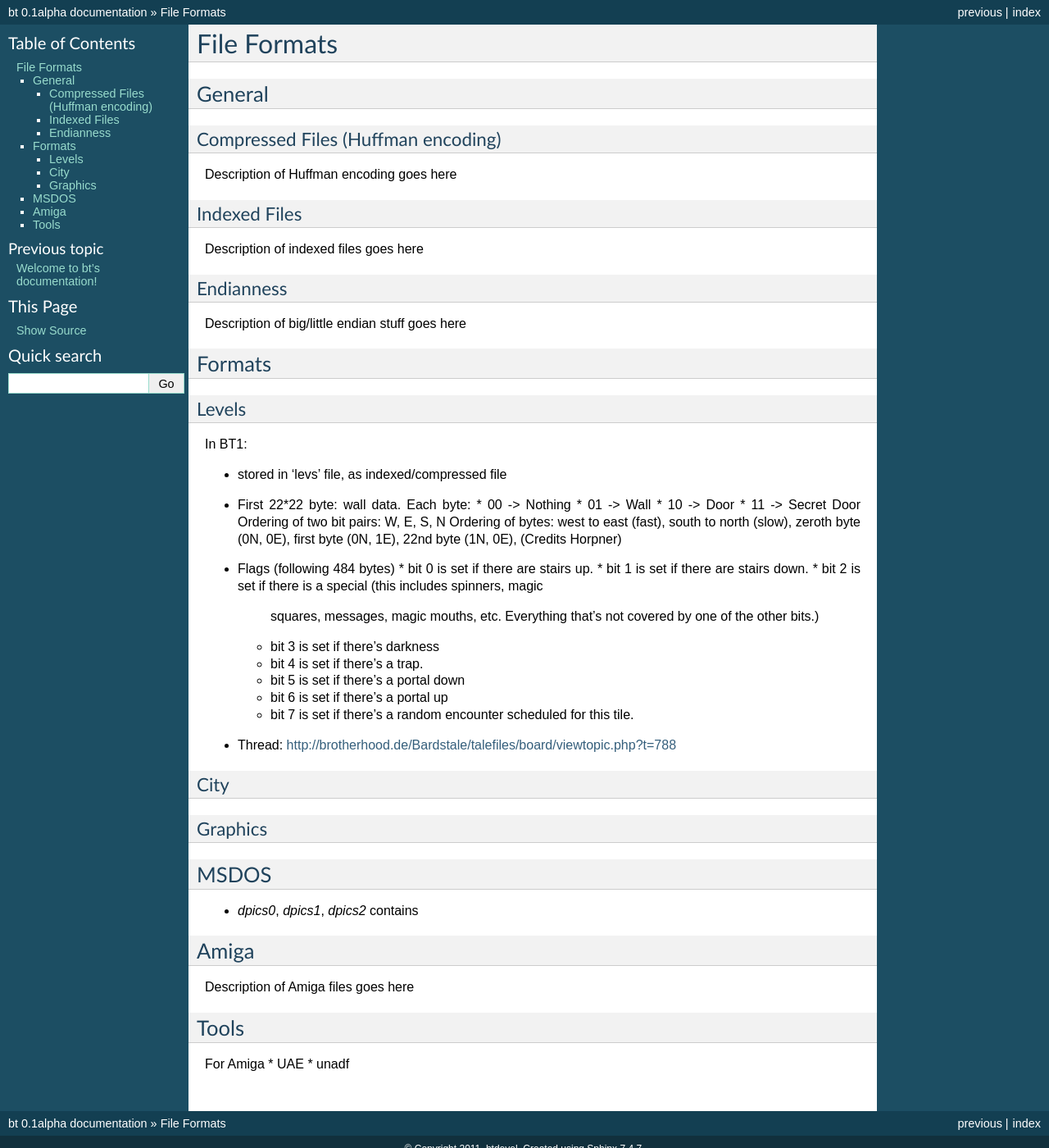
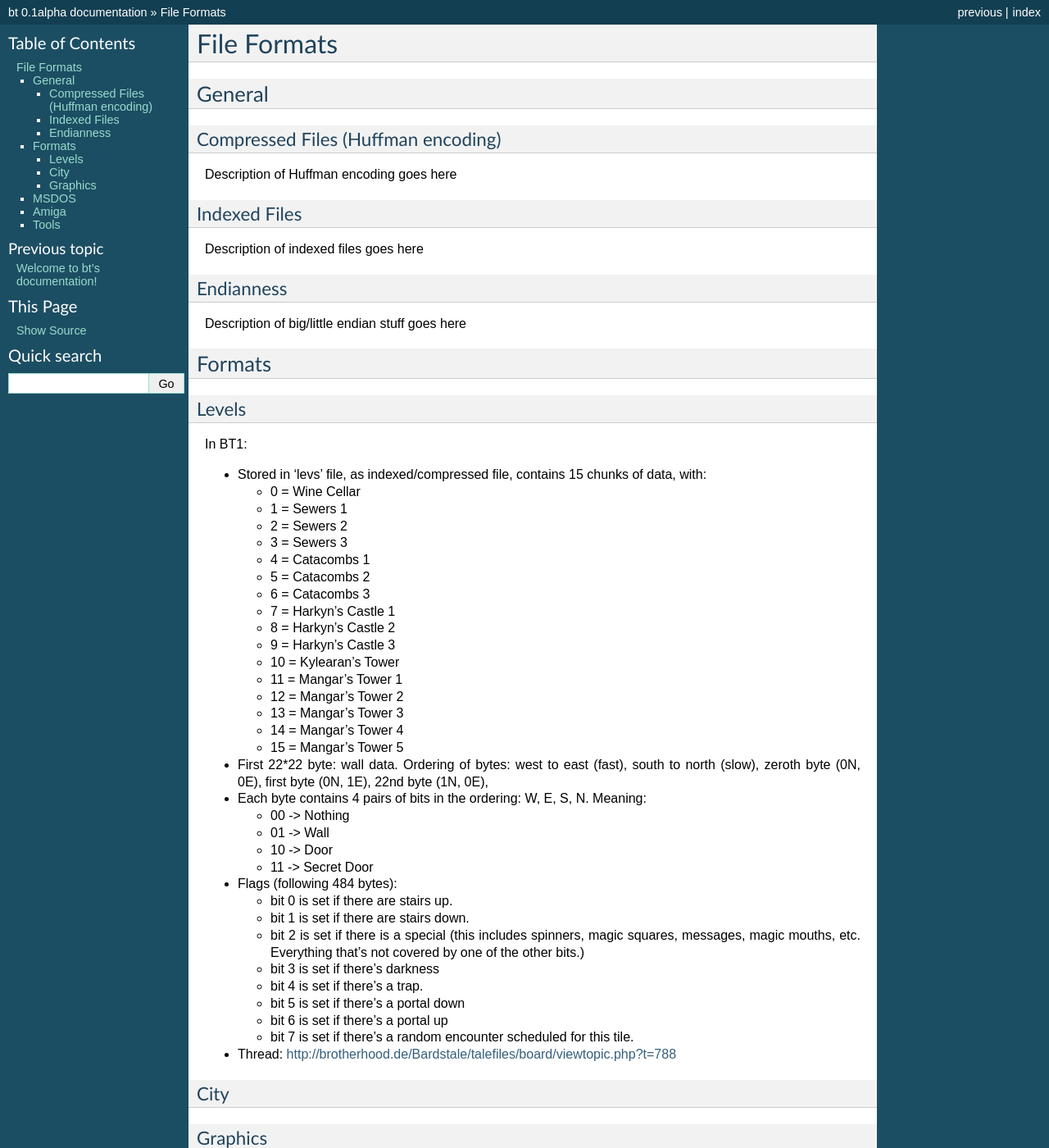
Before and after one commit to btdevel/bt, a Sphinx documentation site: the page built from doc/source/file_formats.rst, in a window 1280 px wide and 1400 px high. Shown: the whole window at 82% size. Built offline with Sphinx 7.4.7, drawn with Linux system fonts in a browser that asks for light colours.

Commit message:
updated docs

```diff
--- a/doc/source/file_formats.rst
+++ b/doc/source/file_formats.rst
@@ -29,19 +29,40 @@ Levels
 
 In BT1:
 
-* stored in 'levs' file, as indexed/compressed file
+* Stored in 'levs' file, as indexed/compressed file, contains 15
+  chunks of data, with:
 
-* First 22*22 byte: wall data. Each byte:
+  *  0 = Wine Cellar
+  *  1 = Sewers 1
+  *  2 = Sewers 2
+  *  3 = Sewers 3
+  *  4 = Catacombs 1
+  *  5 = Catacombs 2
+  *  6 = Catacombs 3
+  *  7 = Harkyn's Castle 1
+  *  8 = Harkyn's Castle 2
+  *  9 = Harkyn's Castle 3
+  * 10 = Kylearan's Tower
+  * 11 = Mangar's Tower 1
+  * 12 = Mangar's Tower 2
+  * 13 = Mangar's Tower 3
+  * 14 = Mangar's Tower 4
+  * 15 = Mangar's Tower 5
+
+* First 22*22 byte: wall data.  Ordering of bytes: west to east
+  (fast), south to north (slow), zeroth byte (0N, 0E), first byte (0N,
+  1E), 22nd byte (1N, 0E),
+
+* Each byte contains 4 pairs of bits in the ordering: W, E, S,
+  N. Meaning:
+
   * 00 -> Nothing
   * 01 -> Wall
   * 10 -> Door
   * 11 -> Secret Door
-  Ordering of two bit pairs: W, E, S, N
-  Ordering of bytes: west to east (fast), south to north (slow), zeroth
-  byte (0N, 0E), first byte (0N, 1E), 22nd byte (1N, 0E),
-  (Credits Horpner)
 
-* Flags (following 484 bytes)
+* Flags (following 484 bytes):
+
   * bit 0 is set if there are stairs up.
   * bit 1 is set if there are stairs down.
   * bit 2 is set if there is a special (this includes spinners, magic
```
